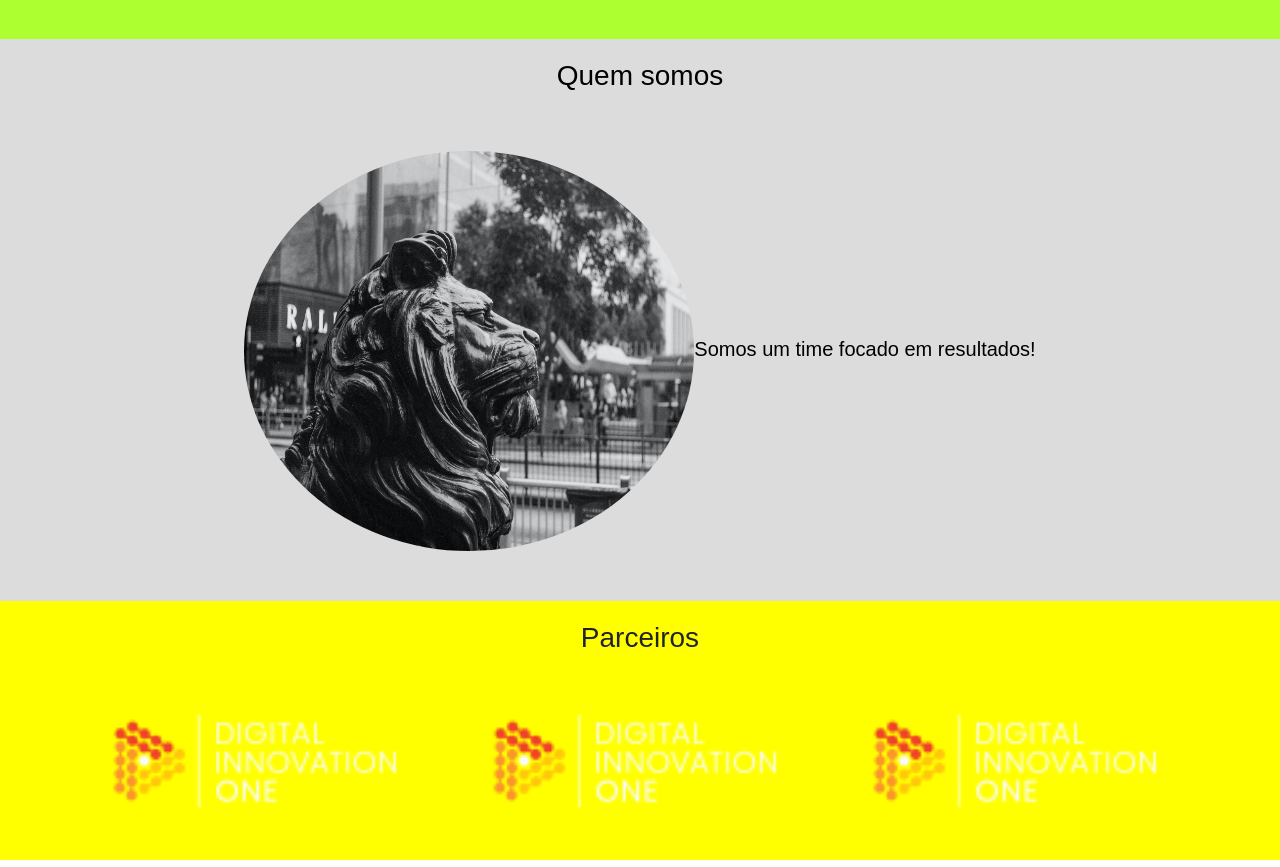
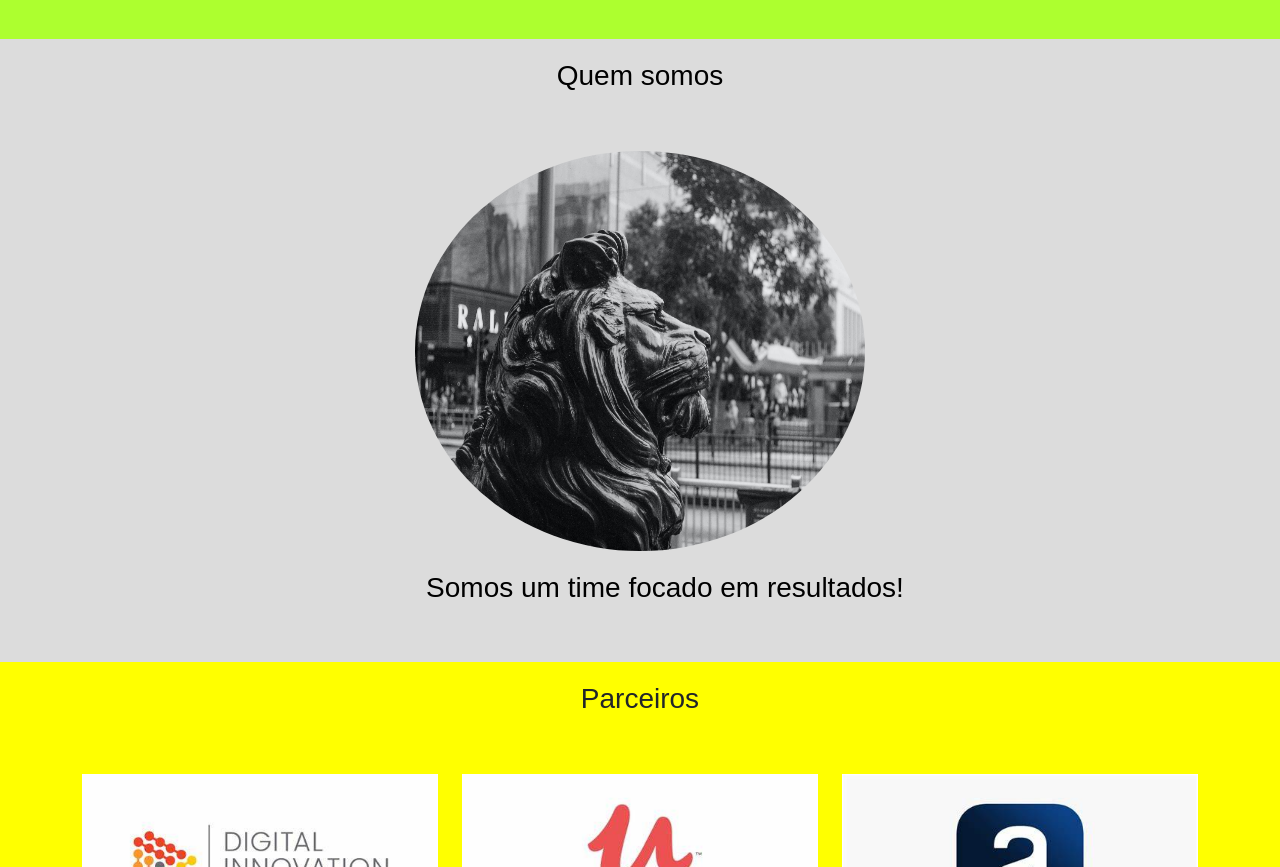
Before and after one commit to stehfany/aula.botts, a plain HTML site: page index.html in a window 1280 px wide. Shown: the part 121-988 px from the top of the page. Drawn offline with Linux system fonts and the light colour scheme.

Commit message:
ajustes front

```diff
--- a/index.html
+++ b/index.html
@@ -1,7 +1,7 @@
 <!DOCTYPE html>
 <Html lang="pt-br">
     <head>
-<title>Minha página em Js</title>
+<title>Social Enterprese Academy</title>
 <meta charset="utf-8">
 <link rel="stylesheet" type="text/css" href="bootstrap/css/bootstrap.min.css">
 <link rel="stylesheet" type="text/css" href="css/style.css">
@@ -11,7 +11,7 @@
     <nav class="navbar navbar-expand-lg navbar-light margin">
         <a class="navbar-brand" href="#">
         <img src="imagens/logo.svg" width="250" height="90">
-            ></a>
+            </a>
     <div class="collapse navbar-collapse">
     <ul class="navbar-nav">
         <li class="nav-item">
@@ -28,8 +28,8 @@
     <section id="Quemsomos" >
         <div class="container-fluid Quem-somos text-center margin ">
            <h3 class="margin">Quem somos </h3>
-           <img src="imagens/leo2.jpeg"class="rounded-circle" width="450" height="400"
-           <h3>Somos um time focado em resultados!</h3>
+           <img src="imagens/leo2.jpeg"class="rounded-circle" width="450" height="400">
+           <h3 style="margin-left: 50px; margin-top: 20px;">Somos um time focado em resultados!</h3>
         </div>
     </section>
     <section id="Parceiros">
@@ -38,13 +38,13 @@
         <div class="container">
             <div class="row">
                 <div class="col-lg 4">
-                    <img src="imagens/baixados.png" width="100%">
+                    <img src="imagens/dio.jpg" width="100%">
                 </div>
                 <div class="col -lg 4">
-                    <img src="imagens/baixados.png" width="100%">
+                    <img src="imagens/udemy.jpg" width="100%">
                 </div>
                 <div class="col -lg 4">
-                    <img src="imagens/baixados.png" width="100%">
+                    <img src="imagens/alura.jpg" width="100%">
 
                 </div>
             </div>
@@ -74,7 +74,7 @@
         </div>
     </section>
         <footer class="container-fluid text-center bg-footer margin">
-            <p>Devenvolvido por Sthefany Clarismundo Lima</p>
+            <p style="margin-top: 50px;">Devenvolvido por Sthefany Clarismundo Lima</p>
         </footer>
 </body>
 </Html>
```
Also changed, not shown: imagens/alura.jpg (added), imagens/dio.jpg (added), imagens/udemy.jpg (added).
